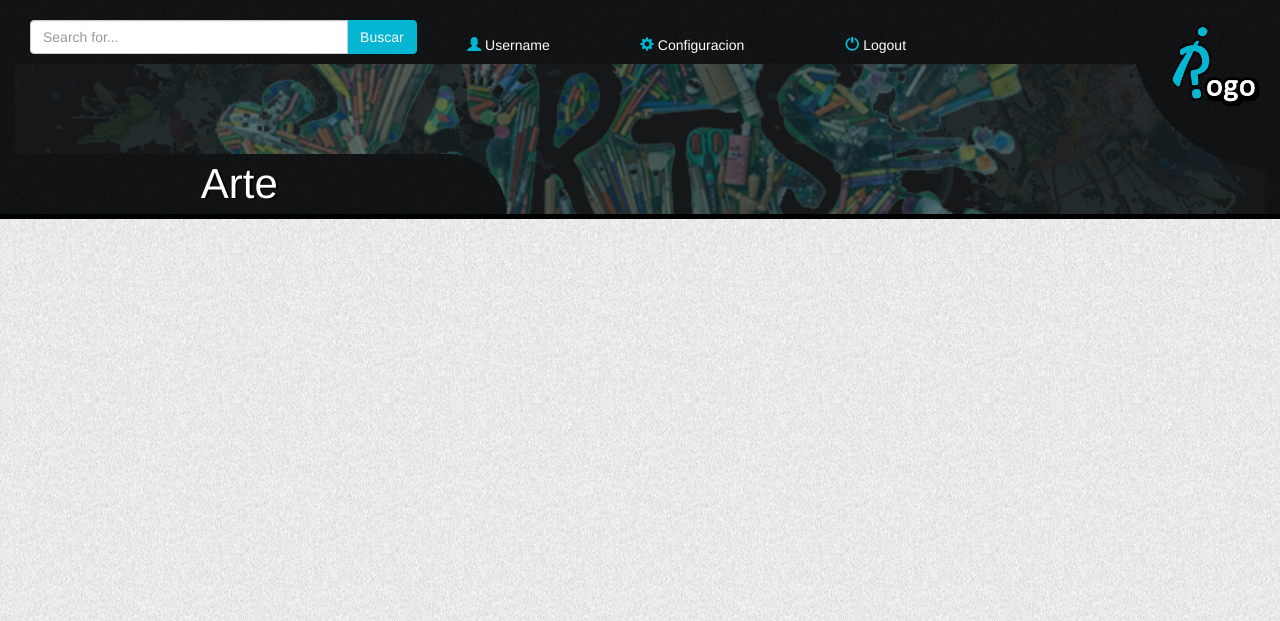
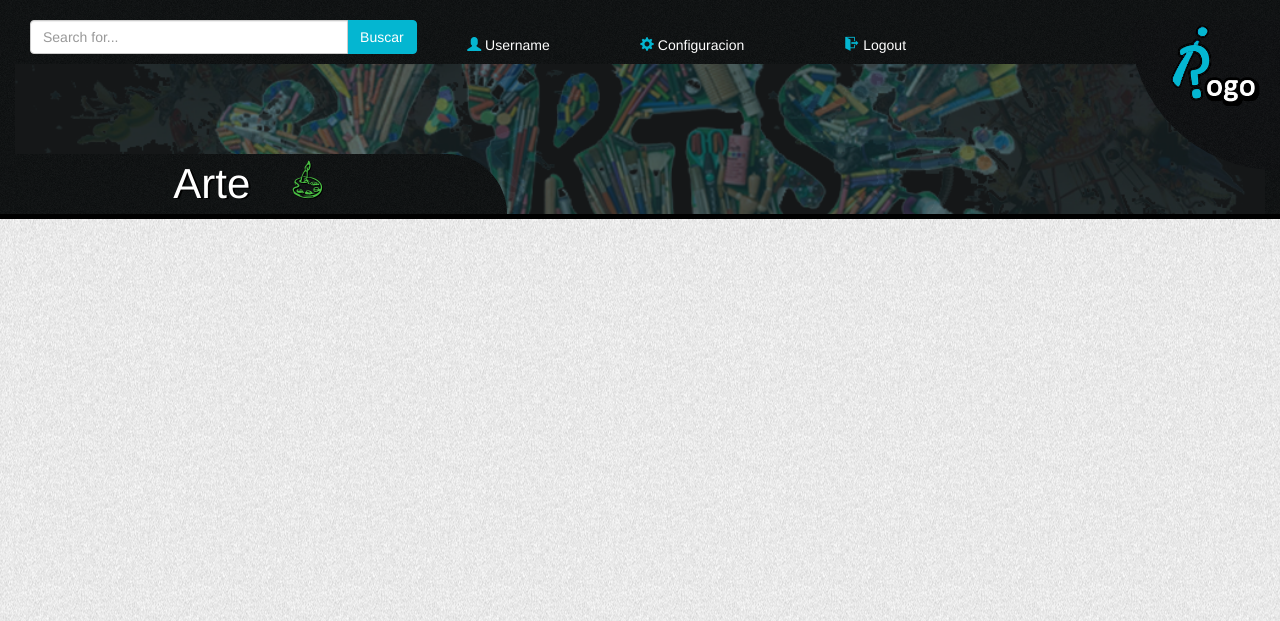
Before and after one commit to msantanagonzalez/rogo, a PHP site: page /arte.php in a window 1280 px wide. Shown: the top 621 px of the page. Run offline with PHP 8.4, Linux system fonts and the light colour scheme; some web fonts are replaced.

Commit message:
Cambio Iconos de categoria y logout

```diff
--- a/www/arte.php
+++ b/www/arte.php
@@ -62,7 +62,7 @@
                     <span>Configuracion</span>
                   </div>
                   <div class="col-lg-4 col-md-4 col-sm-12 col-xs-12 singleIconContainer">
-                    <span class="glyphicon glyphicon-off textBlue" aria-hidden="true"></span>
+                    <span class="icon-exit textBlue" aria-hidden="true"></span>
                     <span>Logout</span>
                   </div>
                 </div>
@@ -88,7 +88,7 @@
           <div class="row">
             <div class="col-lg-12 col-md-12 col-sm-12 col-xs-12 categoriaContainer">
               <img id="imagenArte" src="Resources/images/carouselArte.png" alt="..." class="imagenCategoria">
-              <p class="textoCategoria text-center">Arte &nbsp;</p>
+              <p class="textoCategoria text-center">Arte &nbsp;<span class="icon-paletteIcon1 iconosCategoria" aria-hidden="true"></p>
             </div>
           </div>
         </div>
--- a/www/ciencia.php
+++ b/www/ciencia.php
@@ -62,7 +62,7 @@
                     <span>Configuracion</span>
                   </div>
                   <div class="col-lg-4 col-md-4 col-sm-12 col-xs-12 singleIconContainer">
-                    <span class="glyphicon glyphicon-off textBlue" aria-hidden="true"></span>
+                    <span class="icon-exit textBlue" aria-hidden="true"></span>
                     <span>Logout</span>
                   </div>
                 </div>
@@ -88,7 +88,7 @@
           <div class="row">
             <div class="col-lg-12 col-md-12 col-sm-12 col-xs-12 categoriaContainer">
               <img id="imagenCiencia" src="Resources/images/carouselCiencia.png" alt="..." class="imagenCategoria">
-              <p class="textoCategoria text-center">Ciencia &nbsp;</p>
+              <p class="textoCategoria text-center">Ciencia &nbsp;<span class="icon-atomIcon iconosCategoria" aria-hidden="true"></p>
             </div>
           </div>
         </div>
--- a/www/deporte.php
+++ b/www/deporte.php
@@ -62,7 +62,7 @@
                     <span>Configuracion</span>
                   </div>
                   <div class="col-lg-4 col-md-4 col-sm-12 col-xs-12 singleIconContainer">
-                    <span class="glyphicon glyphicon-off textBlue" aria-hidden="true"></span>
+                    <span class="icon-exit textBlue" aria-hidden="true"></span>
                     <span>Logout</span>
                   </div>
                 </div>
@@ -88,7 +88,7 @@
           <div class="row">
             <div class="col-lg-12 col-md-12 col-sm-12 col-xs-12 categoriaContainer">
               <img id="imagenDeporte" src="Resources/images/carouselDeporte.png" alt="..."  class="imagenCategoria">
-              <p class="textoCategoria text-center">Deporte &nbsp;</p>
+              <p class="textoCategoria text-center">Deporte &nbsp;<span class="icon-trophyIcon2 iconosCategoria" aria-hidden="true"></span></p>
             </div>
           </div>
         </div>
--- a/www/programacion.php
+++ b/www/programacion.php
@@ -62,7 +62,7 @@
                     <span>Configuracion</span>
                   </div>
                   <div class="col-lg-4 col-md-4 col-sm-12 col-xs-12 singleIconContainer">
-                    <span class="glyphicon glyphicon-off textBlue" aria-hidden="true"></span>
+                    <span class="icon-exit textBlue" aria-hidden="true"></span>
                     <span>Logout</span>
                   </div>
                 </div>
--- a/www/tecnologia.php
+++ b/www/tecnologia.php
@@ -62,7 +62,7 @@
                     <span>Configuracion</span>
                   </div>
                   <div class="col-lg-4 col-md-4 col-sm-12 col-xs-12 singleIconContainer">
-                    <span class="glyphicon glyphicon-off textBlue" aria-hidden="true"></span>
+                    <span class="icon-exit textBlue" aria-hidden="true"></span>
                     <span>Logout</span>
                   </div>
                 </div>
@@ -88,7 +88,7 @@
           <div class="row">
             <div class="col-lg-12 col-md-12 col-sm-12 col-xs-12 categoriaContainer">
               <img id="imagenTecnologia" src="Resources/images/carouselTecnologia.png" alt="..." class="imagenCategoria">
-              <p class="textoCategoria text-center">Tecnologia &nbsp;</p>
+              <p class="textoCategoria text-center">Tecnologia &nbsp;<span class="icon-chipIcon iconosCategoria" aria-hidden="true"></p>
             </div>
           </div>
         </div>
```
